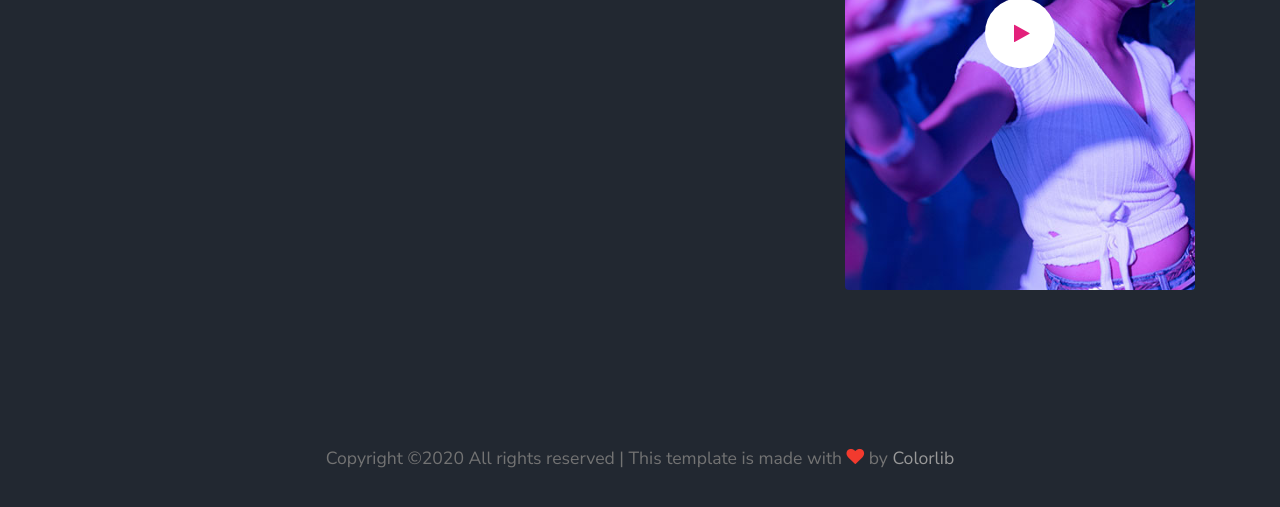
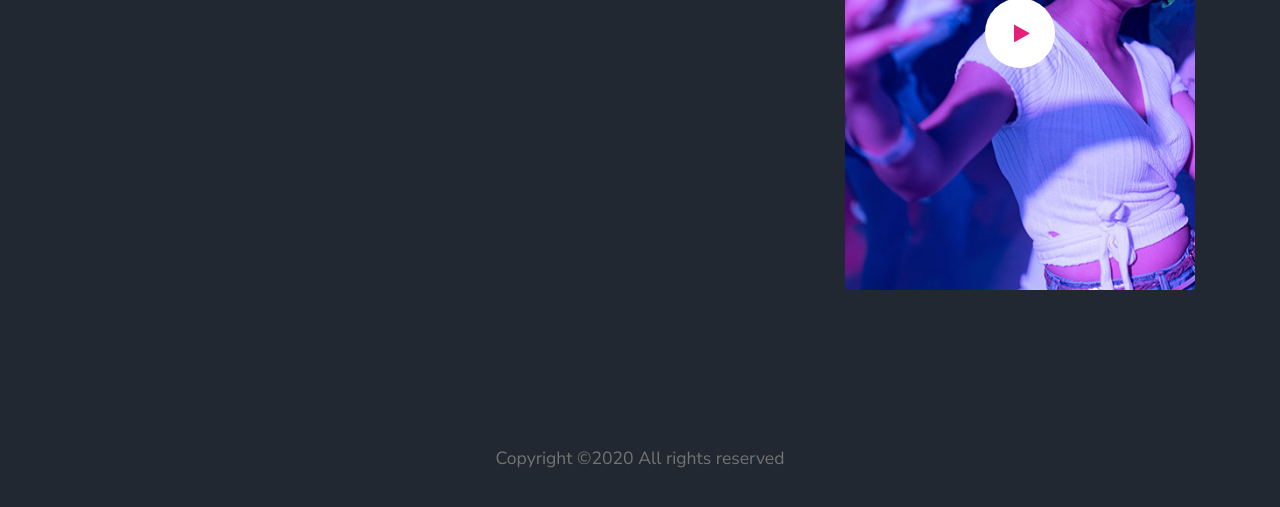
Before and after one commit to Hackbyrd/asiandrummerboy, a plain HTML site: page index.html in a window 1280 px wide. Shown: the part 2449-2956 px from the top of the page. Drawn offline with nearby package versions, Linux system fonts and the light colour scheme; files whose address does not match are found by name.

Commit message:
took out

```diff
--- a/index.html
+++ b/index.html
@@ -536,7 +536,7 @@
           <div class="col-md-12">
             <p>
             <!-- Link back to Colorlib can't be removed. Template is licensed under CC BY 3.0. -->
-            Copyright &copy;<script data-cfasync="false" src="/cdn-cgi/scripts/5c5dd728/cloudflare-static/email-decode.min.js"></script><script>document.write(new Date().getFullYear());</script> All rights reserved | This template is made with <i class="icon-heart text-danger" aria-hidden="true"></i> by <a href="https://colorlib.com" target="_blank" >Colorlib</a>
+            Copyright &copy;<script>document.write(new Date().getFullYear());</script> All rights reserved
             <!-- Link back to Colorlib can't be removed. Template is licensed under CC BY 3.0. -->
             </p>
           </div>
```
Also changed, not shown: 1 other file.
